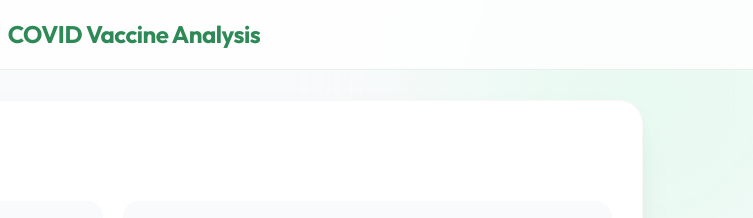
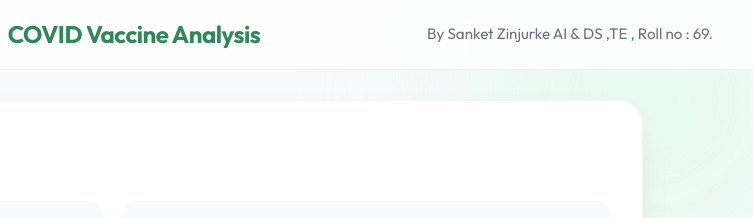
Before and after one commit to sankettt27/covid, a plain HTML site: page index.html in a window 1280 px wide. Shown: the top 218 px of the page, 527-1280 px from the left. Drawn offline with nearby package versions, Linux system fonts and the light colour scheme; no server answers.

Commit message:
Add author credits in header

```diff
--- a/index.html
+++ b/index.html
@@ -15,6 +15,9 @@
                 <path d="M12 22s8-4 8-10V5l-8-3-8 3v7c0 6 8 10 8 10z"></path>
             </svg>
             <h1>COVID Vaccine Analysis</h1>
+        </div>
+        <div class="header-credits">
+            By Sanket Zinjurke AI & DS ,TE , Roll no : 69.
         </div>
     </header>
 
--- a/style.css
+++ b/style.css
@@ -60,6 +60,14 @@ body {
     font-size: 1.5rem;
     font-weight: 700;
     letter-spacing: -0.5px;
+}
+
+.header-credits {
+    position: absolute;
+    right: 40px;
+    font-size: 0.95rem;
+    font-weight: 500;
+    color: var(--text-light);
 }
 
 /* Cards & 3D Effects */
```
